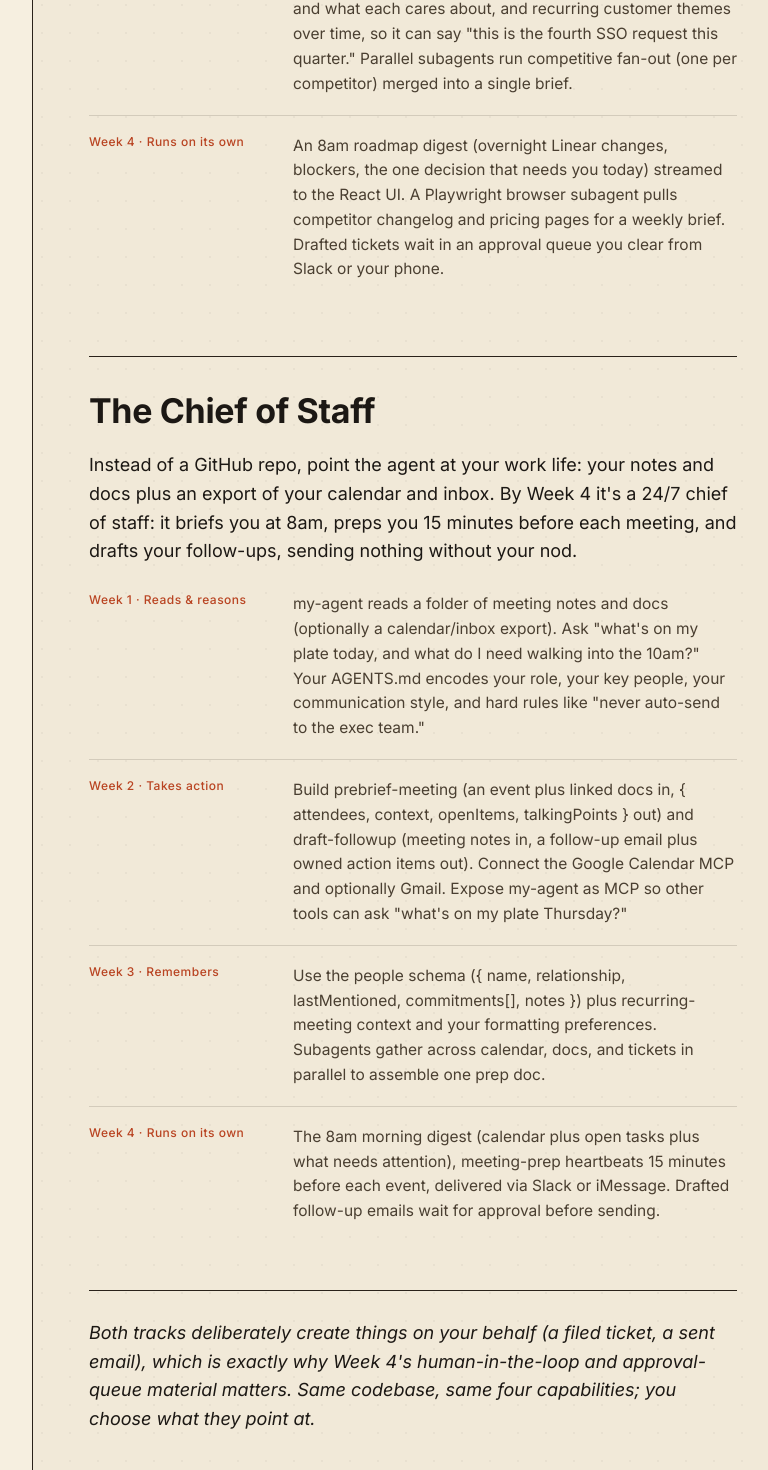
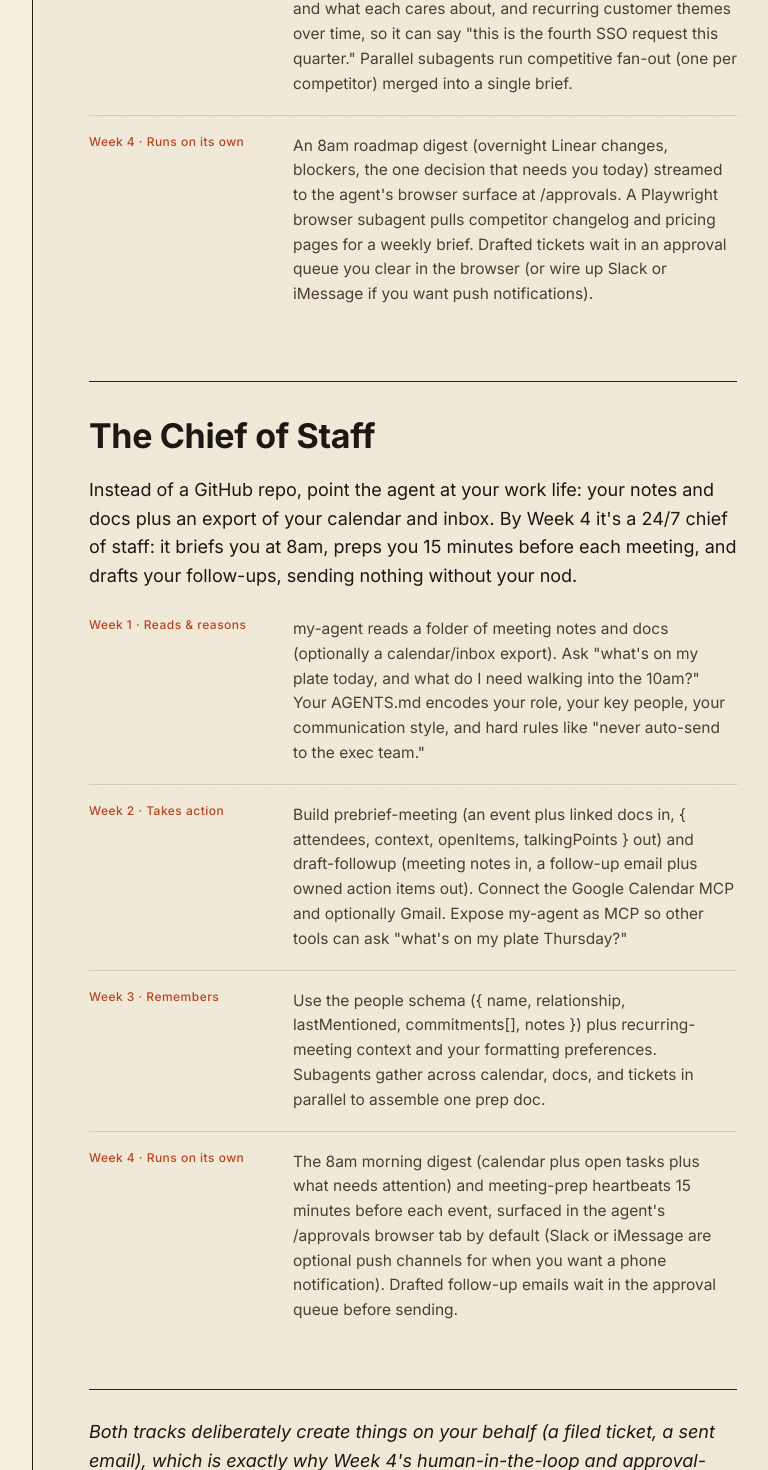
Before and after one commit to zoltlabs/buildwithai-demo, a React (Vite) app: page /course/throughlines in a window 1280 px wide. Shown: the part 1760-3230 px from the top of the page, without its empty margins (267-1035 px from the left). Built offline with nearby package versions, Linux system fonts and the light colour scheme.

Commit message:
Update curriculum.js

```diff
--- a/src/data/curriculum.js
+++ b/src/data/curriculum.js
@@ -612,6 +612,82 @@ the agent runs in an isolated environment, not on your machine.`,
         body: "Wire up observability to your running agent (Sentry, PostHog, or a simple structured log). Build an eval suite with at least 3 test cases against your agent using LLM-as-judge. Finalize your AGENTS.md and skills documentation.",
         deliverable:
           "A repo that a new teammate could clone, read the docs, and be productive with your agent setup within 30 minutes.",
+        hints: [
+          "Judge with a strong model, and not the same instance you are testing. A model grading itself leans toward its own answers.",
+          "Make the judge reason before it scores, and judge only against an explicit rubric. A bare 1 to 5 with no criteria is noise.",
+          "Use a small discrete scale (1 to 5) and a clear pass line. Choose a few cases that actually failed before, so the suite catches regressions.",
+          "Spot-check the judge against your own opinion on a handful of cases. If you disagree often, fix the rubric, not the score.",
+        ],
+        example: {
+          label: "LLM-as-judge eval for the summarize skill",
+          format: "code",
+          content: `// Three test cases, plus a judge that scores each output against a rubric.
+
+// eval/dataset.json
+[
+  {
+    "id": "decisions-captured",
+    "input": "meeting-notes/q2-planning.txt",
+    "rubric": "List every decision made and name an owner for each action item. No invented items."
+  },
+  {
+    "id": "handles-no-decisions",
+    "input": "meeting-notes/status-sync.txt",
+    "rubric": "This meeting made no decisions. The summary must say so, not invent one."
+  },
+  {
+    "id": "stays-concise",
+    "input": "meeting-notes/long-retro.txt",
+    "rubric": "Under 200 words, and it leads with the most important outcome."
+  }
+]
+
+// eval/judge.ts
+import { z } from "zod";
+import { generateObject } from "ai";
+import { openai } from "@ai-sdk/openai";
+
+const VerdictSchema = z.object({
+  reasoning: z.string().describe("Check the output against the rubric point by point, before scoring"),
+  score: z.number().int().min(1).max(5).describe("1 = fails the rubric, 5 = fully meets it"),
+  passed: z.boolean().describe("True only when the score is 4 or 5"),
+});
+
+export async function judge(rubric: string, input: string, output: string) {
+  const { object } = await generateObject({
+    model: openai("gpt-5.4"),               // judge with a strong model, not the one under test
+    schema: VerdictSchema,
+    prompt: [
+      "You are grading an agent's output against a rubric.",
+      "Reason point by point first, then score. Judge only against the rubric.",
+      "",
+      "RUBRIC: " + rubric,
+      "INPUT: " + input,
+      "OUTPUT: " + output,
+    ].join("\\n"),
+  });
+  return object;
+}
+
+// Sample run (npm run eval):
+//   decisions-captured     score=5  pass  "all 3 decisions listed, every action item has an owner"
+//   handles-no-decisions   score=2  FAIL  "invented a decision that was not in the notes"
+//   stays-concise          score=4  pass  "180 words, leads with the launch date"
+//
+//   2/3 passed. Regression: 'handles-no-decisions' broke after the last prompt change.`,
+        },
+        referencesNote:
+          "An LLM-as-judge eval uses a model to score another model's output against a rubric. The reliable pattern is a separate strong judge model, an explicit rubric, reasoning before the score, a small discrete scale, and spot-checking the judge against your own ratings. Watch for position, verbosity, and self-preference bias.",
+        references: [
+          {
+            label: "Hugging Face: Using LLM-as-a-judge for evaluation (cookbook)",
+            url: "https://huggingface.co/learn/cookbook/en/llm_judge",
+          },
+          {
+            label: "Hugging Face evaluation guidebook: model-as-a-judge basics",
+            url: "https://github.com/huggingface/evaluation-guidebook/blob/main/contents/model-as-a-judge/basics.md",
+          },
+        ],
       },
     ],
     optional: [
@@ -726,7 +802,7 @@ export const throughlineTracks = [
       ["Week 1 · Reads & reasons", 'my-agent reads a folder of PRDs/specs plus an exported tickets file. Ask "what\'s the state of the checkout redesign?" or "which open tickets mention latency?" and get cited answers. Your AGENTS.md encodes your role, your product area, your definition of done, and how you like status phrased.'],
       ["Week 2 · Takes action", "Build triage-feedback (raw feedback in, { theme, severity, affectedFeature, suggestedTicket } out) and write-release-notes (closed tickets in, an impact-grouped changelog out). Connect the Linear MCP so it can read tickets and, on approval, create them. Expose my-agent as an MCP server so teammates can call your \"product brain\" as a tool."],
       ["Week 3 · Remembers", 'Persist product decisions and their rationale, stakeholders and what each cares about, and recurring customer themes over time, so it can say "this is the fourth SSO request this quarter." Parallel subagents run competitive fan-out (one per competitor) merged into a single brief.'],
-      ["Week 4 · Runs on its own", "An 8am roadmap digest (overnight Linear changes, blockers, the one decision that needs you today) streamed to the React UI. A Playwright browser subagent pulls competitor changelog and pricing pages for a weekly brief. Drafted tickets wait in an approval queue you clear from Slack or your phone."],
+      ["Week 4 · Runs on its own", "An 8am roadmap digest (overnight Linear changes, blockers, the one decision that needs you today) streamed to the agent's browser surface at /approvals. A Playwright browser subagent pulls competitor changelog and pricing pages for a weekly brief. Drafted tickets wait in an approval queue you clear in the browser (or wire up Slack or iMessage if you want push notifications)."],
     ],
   },
   {
@@ -737,7 +813,7 @@ export const throughlineTracks = [
       ["Week 1 · Reads & reasons", 'my-agent reads a folder of meeting notes and docs (optionally a calendar/inbox export). Ask "what\'s on my plate today, and what do I need walking into the 10am?" Your AGENTS.md encodes your role, your key people, your communication style, and hard rules like "never auto-send to the exec team."'],
       ["Week 2 · Takes action", "Build prebrief-meeting (an event plus linked docs in, { attendees, context, openItems, talkingPoints } out) and draft-followup (meeting notes in, a follow-up email plus owned action items out). Connect the Google Calendar MCP and optionally Gmail. Expose my-agent as MCP so other tools can ask \"what's on my plate Thursday?\""],
       ["Week 3 · Remembers", "Use the people schema ({ name, relationship, lastMentioned, commitments[], notes }) plus recurring-meeting context and your formatting preferences. Subagents gather across calendar, docs, and tickets in parallel to assemble one prep doc."],
-      ["Week 4 · Runs on its own", "The 8am morning digest (calendar plus open tasks plus what needs attention), meeting-prep heartbeats 15 minutes before each event, delivered via Slack or iMessage. Drafted follow-up emails wait for approval before sending."],
+      ["Week 4 · Runs on its own", "The 8am morning digest (calendar plus open tasks plus what needs attention) and meeting-prep heartbeats 15 minutes before each event, surfaced in the agent's /approvals browser tab by default (Slack or iMessage are optional push channels for when you want a phone notification). Drafted follow-up emails wait in the approval queue before sending."],
     ],
   },
 ];
```
